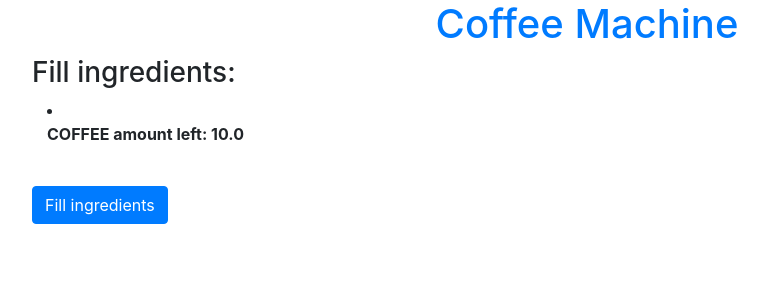
After one commit to guminski/Django-CoffeeMachine, a Django app: page /ingredients/ in a window 1280 px wide. The commit adds this page. Shown: the top 300 px of the page, without its empty margins (53-821 px from the left). Run offline with Django 3.2, Linux system fonts and the light colour scheme; tables that the repository leaves empty hold one stand-in row (values such as "Sample post"); some libraries are stand-ins or nearby versions.

Commit message:
urls, templates fill logic

```diff
--- a/coffeesimulator/coffeemachine/constants.py
+++ b/coffeesimulator/coffeemachine/constants.py
@@ -7,7 +7,3 @@ INGREDIENTS = {
 }
 
 MAX_TANK_CAPACITY = 500
-
-REAGENTS = {
-
-}
--- a/coffeesimulator/coffeemachine/models.py
+++ b/coffeesimulator/coffeemachine/models.py
@@ -21,7 +21,7 @@ class Ingredient(models.Model):
 
     def clean(self):
         if self.amount_left < 0 or self.amount_left > MAX_TANK_CAPACITY:
-            raise ValidationError(f'Ingredient amount_left have to be in range 0 - {MAX_TANK_CAPACITY}')
+            raise ValidationError(f'Ingredient amount_left have to be in range 0 - {MAX_TANK_CAPACITY}, not {self.amount_left}')
 
     def pop_ingredient(self, amount):
         self.amount_left -= amount
@@ -118,9 +118,10 @@ class IngredientManager(object):
         cls.fill_ingredient
         return cls
 
+
 class Tank(ABC):
     name = NotImplemented
-    ingredient_name = NotImplemented\
+    ingredient_name = NotImplemented
 
 
 class Fluid(ABC):
@@ -135,6 +136,12 @@ class Fluid(ABC):
 
     def disable_pump(self):
         self._pump_state = False
+
+    def make(self):
+        self.enable_heater()
+        self.enable_pump()
+        self.disable_heater()
+        self.disable_pump()
 
 
 class WaterTank(Tank, Fluid):
@@ -165,29 +172,49 @@ class CoffeeTank(Tank):
     def stop_grinding(self):
         self._grinder_state = False
 
+    def make(self):
+        self.grind()
+        self.stop_grinding()
+
 
 class TankManager(object):
-    def __init__(self, water_tank, milk_tank, coffee_tank):
-        self.milk_tank = milk_tank
-        self.coffee_tank = coffee_tank
-        self.water_tank = water_tank
+    def __init__(self):
+        self.milk = MilkTank()
+        self.coffee = CoffeeTank()
+        self.water = WaterTank()
+
+    def all_list(self):
+        return [self.milk, self.coffee, self.water]
+
+    def get_ingredient_names(self):
+        names = []
+        for e in self.all_list():
+            names.append(e.ingredient_name)
+        return names
+
+    def get_by_name(self, name):
+        for tank in self.all_list():
+            if tank.ingredient_name == name:
+                return tank
 
 
 class CoffeeMachine(object):
-    def __init__(self, ingredient_manager, recipe, tank_manager):
-        self.ingredient_manager = ingredient_manager
+    def __init__(self, recipe):
+        self.ingredient_manager = IngredientManager()
+        self.tank = TankManager()
         self.recipe = recipe
-        self.tank_manager = tank_manager
 
     def get_ingredient_req_amounts(self):
-        req_ingredients = self.recipe.ingredient_amount.iterator()
+        req_ingredients = self.recipe.ingredient_amount.all()
         return req_ingredients
 
     def make_coffee(self):
         req_ingredients = self.get_ingredient_req_amounts()
 
         for e in req_ingredients:
-
+            ingredient = e.ingredient
+            req_tank = self.tank.get_by_name(ingredient.name)
+            req_tank.make()
             self.ingredient_manager.pop_ingredient(e.ingredient, e.required_amount)
 
         return self.recipe.name
--- a/coffeesimulator/coffeemachine/views.py
+++ b/coffeesimulator/coffeemachine/views.py
@@ -1,11 +1,12 @@
-from django.shortcuts import render, get_object_or_404
-from django.http import HttpResponse
-from .models import Recipe, CoffeeMachine, IngredientManager
+from django.shortcuts import render, get_object_or_404, redirect
+from django.urls import reverse
+from django.http import HttpResponse, HttpResponseRedirect
+from .models import Recipe, CoffeeMachine, IngredientManager, Ingredient
+from django.core.exceptions import ValidationError
 
 
 def recipes_list(request):
     recipes = Recipe.objects.all()
-
     context = {
         'recipes': recipes,
     }
@@ -13,13 +14,31 @@ def recipes_list(request):
 
 def recipe_detail(request, recipe_id):
     recipe = get_object_or_404(Recipe, pk=recipe_id)
+    if request.method == 'POST':
+        machine = CoffeeMachine(recipe)
 
-    if request.method == 'POST':
-        machine = CoffeeMachine(IngredientManager, recipe)
-        result = machine.make_coffee()
-        return HttpResponse(f"POST dla {recipe_id}: {result}")
+        try:
+            your_coffee = machine.make_coffee()
+        except ValidationError:
+            return HttpResponseRedirect(reverse('ingredients'))
+
+        context = {
+            'coffee': your_coffee,
+        }
+        return render(request, 'coffeemachine/enjoy_your_coffee.html', context=context)
     else:
         context = {
             'recipe': recipe,
         }
         return render(request, 'coffeemachine/recipe_detail.html', context=context)
+
+def ingredients(request):
+    ingredients = Ingredient.objects.all()
+    if request.method == 'POST':
+        for ingredient in ingredients:
+            ingredient.fill_ingredient()
+
+    context = {
+            'ingredients': ingredients,
+        }
+    return render(request, 'coffeemachine/ingredients.html', context=context)
--- a/coffeesimulator/coffeesimulator/urls.py
+++ b/coffeesimulator/coffeesimulator/urls.py
@@ -17,9 +17,9 @@ from django.contrib import admin
 from django.urls import path
 from coffeemachine import views
 
-
 urlpatterns = [
     path('admin/', admin.site.urls),
     path('', views.recipes_list, name='index'),
     path('<int:recipe_id>/', views.recipe_detail, name='detail'),
+    path('ingredients/', views.ingredients, name='ingredients'),
 ]
--- a/coffeesimulator/templates/coffeemachine/index.html
+++ b/coffeesimulator/templates/coffeemachine/index.html
@@ -12,7 +12,7 @@
   </head>
   <body>
     <div class="page-header">
-            <center><h1><a href="/">Django Coffee Machine</a></h1></center>
+            <center><h1><a href="/">Coffee Machine</a></h1></center>
         </div>
 
         <div class="content container">
@@ -21,12 +21,12 @@
                 <ul>
                     <div class="col-md-20">
                         {% for recipe in recipes %}
-                        <div class="post">
+                        <div class="container">
                             <li>
-                                <p>Nazwa: <strong>{{ recipe.name }}</strong></p>
-                                <p>Opis: <i>{{ recipe.description|linebreaksbr }}</i></p>
+                                <p>Name: <strong>{{ recipe.name }}</strong></p>
+                                <p>Description: <i>{{ recipe.description|linebreaksbr }}</i></p>
                                 <form action="/{{ recipe.id }}/" method="post">{% csrf_token %}
-                                    <input type="submit" class="btn btn-primary" name = "brew_coffee" value="Zrób kawę">
+                                    <input type="submit" class="btn btn-primary" name = "brew_coffee" value="Make your coffee!">
                                 </form>
                                 <br>
                             </li>
--- /dev/null
+++ b/coffeesimulator/templates/coffeemachine/ingredients.html
@@ -0,0 +1,18 @@
+{% extends 'coffeemachine/index.html' %}
+{% block content %}
+
+<h3>Fill ingredients:</h3>
+
+{% for ingredient in ingredients %}
+<div class="container">
+    <li>
+        <p><strong>{{ ingredient.name }} amount left: {{ ingredient.amount_left }}</strong></p>
+    </li>
+</div>
+<br>
+{% endfor %}
+
+<form action="/ingredients/" method="post">{% csrf_token %}
+    <input type="submit" class="btn btn-primary" name = "fill" value="Fill ingredients">
+</form>
+{% endblock %}
--- a/coffeesimulator/templates/coffeemachine/recipe_detail.html
+++ b/coffeesimulator/templates/coffeemachine/recipe_detail.html
@@ -2,6 +2,8 @@
 
 
 {% block content %}
-    <p>Nazwa: <strong>{{ recipe.name }}</strong></p>
-    <p>Opis: <i>{{ recipe.description|linebreaksbr }}</i></p>
+<div class="container">
+    <p>Name: <strong>{{ recipe.name }}</strong></p>
+    <p>Description: <i>{{ recipe.description|linebreaksbr }}</i></p>
+</div>
 {% endblock %}
```
Also changed, not shown: coffeesimulator/templates/coffeemachine/enjoy_your_coffee.html (added, +10 -0 lines).
